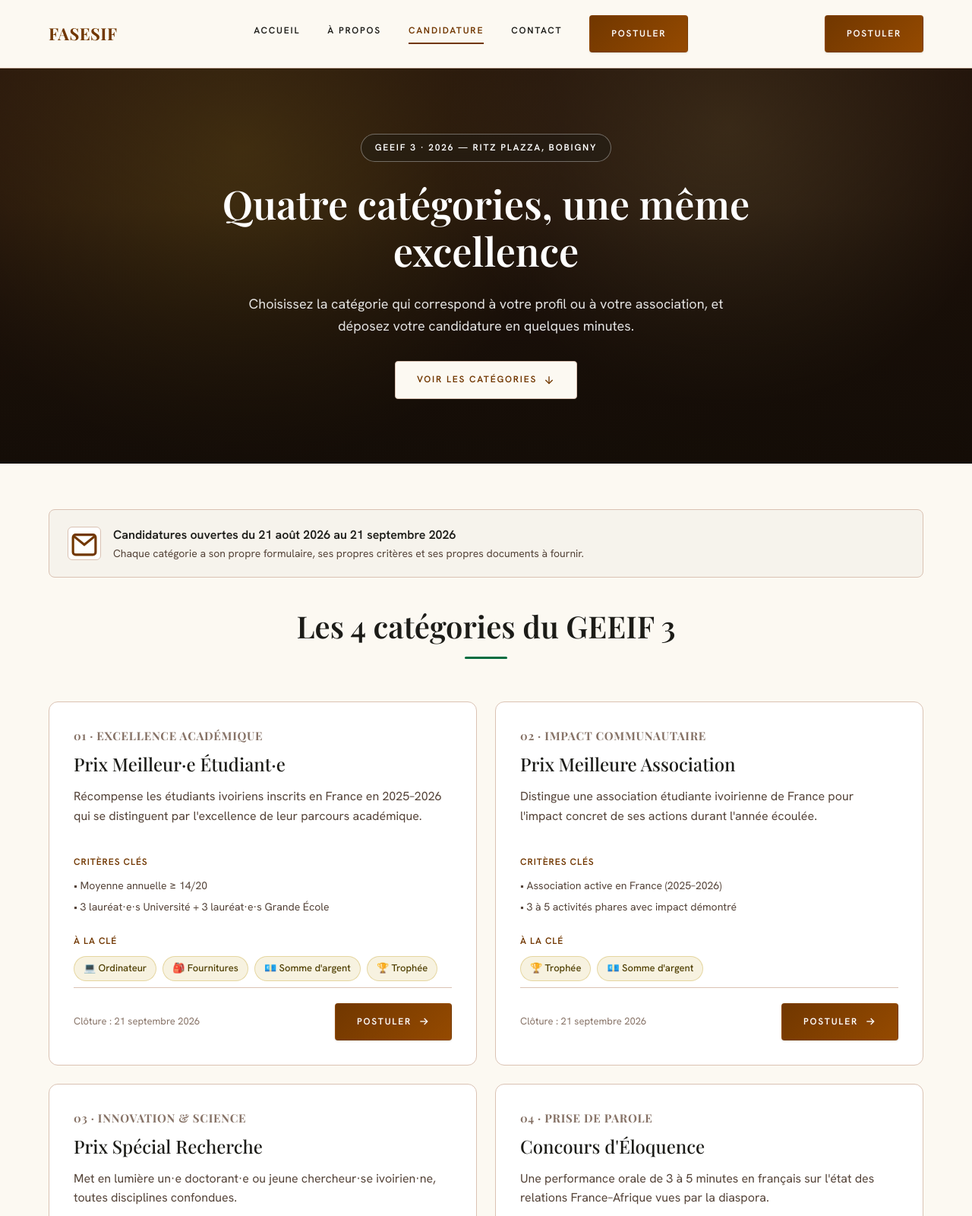
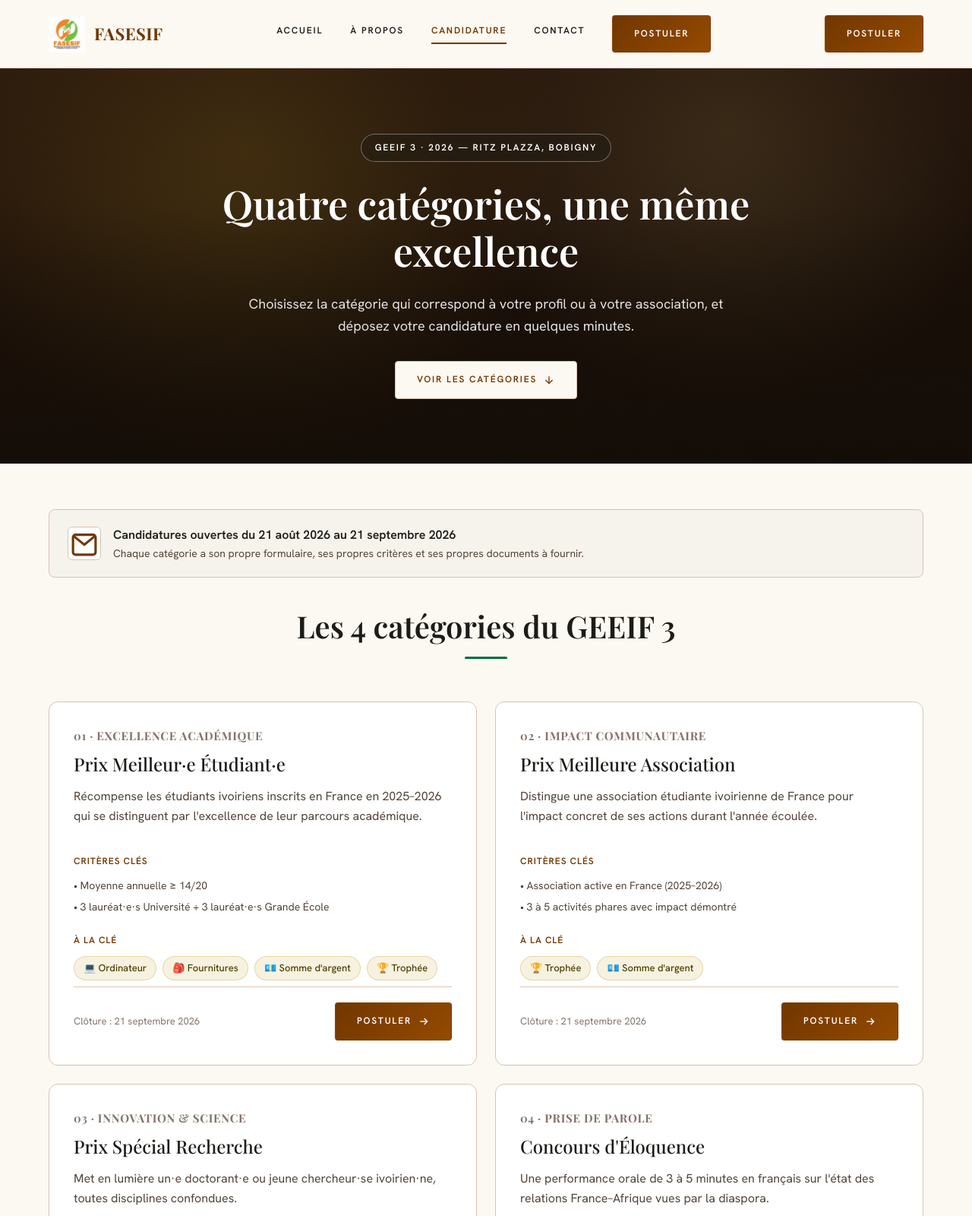
Before and after one commit to Boristanoh/fasesif, a plain HTML site: page candidature.html in a window 1280 px wide. Shown: the top 1600 px of the page at 76% size. Drawn offline with nearby package versions, Linux system fonts and the light colour scheme.

Commit message:
logo commit

```diff
--- a/candidature.html
+++ b/candidature.html
@@ -12,13 +12,17 @@
 <link rel="stylesheet" href="css/base.css">
 <link rel="stylesheet" href="css/components.css">
 <link rel="stylesheet" href="css/pages.css">
+
+<!-- AOS CSS -->
+<link rel="stylesheet" href="https://unpkg.com/aos@next/dist/aos.css" />
+
 </head>
 <body>
 <a class="skip-link" href="#main">Aller au contenu</a>
 
 <header class="site-header">
   <div class="container site-header__inner">
-    <a href="index.html" class="site-header__logo">FASESIF</a>
+    <a href="index.html" class="site-header__logo"> <img src="assets/img/logo.jpg" alt=""> <span>FASESIF</span></a>
     <nav class="site-nav" data-nav>
       <a class="site-nav__link" href="index.html">Accueil</a>
       <a class="site-nav__link" href="a-propos.html">À Propos</a>
@@ -72,7 +76,7 @@
       <div class="category-grid">
 
         <!-- 01 — Étudiant -->
-        <div class="card category-card">
+        <div class="card category-card" data-aos="flip-up">
           <span class="category-card__number">01 · EXCELLENCE ACADÉMIQUE</span>
           <h3 class="headline-md category-card__title">Prix Meilleur·e Étudiant·e</h3>
           <p class="body-md category-card__desc">Récompense les étudiants ivoiriens inscrits en France en 2025–2026 qui se distinguent par l'excellence de leur parcours académique.</p>
@@ -101,7 +105,7 @@
         </div>
 
         <!-- 02 — Association -->
-        <div class="card category-card">
+        <div class="card category-card" data-aos="flip-down">
           <span class="category-card__number">02 · IMPACT COMMUNAUTAIRE</span>
           <h3 class="headline-md category-card__title">Prix Meilleure Association</h3>
           <p class="body-md category-card__desc">Distingue une association étudiante ivoirienne de France pour l'impact concret de ses actions durant l'année écoulée.</p>
@@ -128,7 +132,7 @@
         </div>
 
         <!-- 03 — Recherche -->
-        <div class="card category-card">
+        <div class="card category-card" data-aos="flip-up">
           <span class="category-card__number">03 · INNOVATION & SCIENCE</span>
           <h3 class="headline-md category-card__title">Prix Spécial Recherche</h3>
           <p class="body-md category-card__desc">Met en lumière un·e doctorant·e ou jeune chercheur·se ivoirien·ne, toutes disciplines confondues.</p>
@@ -155,7 +159,7 @@
         </div>
 
         <!-- 04 — Éloquence -->
-        <div class="card category-card">
+        <div class="card category-card" data-aos="flip-down">
           <span class="category-card__number">04 · PRISE DE PAROLE</span>
           <h3 class="headline-md category-card__title">Concours d'Éloquence</h3>
           <p class="body-md category-card__desc">Une performance orale de 3 à 5 minutes en français sur l'état des relations France–Afrique vues par la diaspora.</p>
@@ -210,5 +214,17 @@
 
 <script src="js/config.js"></script>
 <script src="js/main.js"></script>
+
+
+<!-- AOS JS -->
+<script src="https://unpkg.com/aos@next/dist/aos.js"></script>
+<script>
+  AOS.init({
+    duration: 800,
+    once: false, // <-- Rejoue l'animation au scroll montant et descendant
+    easing: 'ease-out-cubic',
+  });
+</script>
+
 </body>
 </html>
--- a/css/components.css
+++ b/css/components.css
@@ -13,22 +13,48 @@
   -webkit-backdrop-filter: blur(12px);
   border-bottom: 1px solid var(--color-outline-variant);
 }
-
 .site-header__inner {
   display: flex;
   align-items: center;
   justify-content: space-between;
   gap: var(--gutter);
   padding-block: 20px;
+  flex-wrap: nowrap; /* Empêche le passage à la ligne des éléments */
 }
 
+.site-header__logo {
+  display: inline-flex;
+  align-items: center;  /* Aligne verticalement le texte et l'image */
+  gap: 12px;             /* Espace entre l'image et le texte */
+  font-family: var(--font-display);
+  font-size: 22px;
+  font-weight: 700;
+  letter-spacing: 0.02em;
+  color: var(--color-primary);
+  text-decoration: none; /* Empêche le soulignement */
+}
+
+.site-header__logo img {
+  height: 40px; /* Réduit un chouïa la hauteur si c'est encore trop large */
+  width: auto;
+}
+
+/*
 .site-header__logo {
   font-family: var(--font-display);
   font-size: 22px;
   font-weight: 700;
   letter-spacing: 0.02em;
   color: var(--color-primary);
+
+} */
+ .site-header__logo img {
+  height: 48px;
+  width: auto;
+  display: block;
+  flex-shrink: 0;
 }
+
 
 .site-nav {
   display: flex;
@@ -121,9 +147,10 @@
   .site-nav .btn {
     display: inline-flex;
     margin-top: 12px;
-    width: 100%; /* S'assure que le bouton prend la largeur si besoin */
+    width: 100%;
     justify-content: center;
   }
+
 }
 
 /* ---- Buttons -------------------------------------------------------------- */
--- a/js/main.js
+++ b/js/main.js
@@ -113,7 +113,7 @@
       if (!url) {
         if (feedback) {
           feedback.style.color = "var(--color-error)";
-          feedback.textContent = "Le site n'est pas encore connecté à Google Sheets. Configurez js/config.js (voir README.md).";
+          feedback.textContent = "Erreur lors de l'envoi de la candidature. Veuillez réessayer s'il vous plaît.";
         }
         return;
       }
```
Also changed, not shown: a-propos.html (+1 -1 lines), candidature-association.html (+1 -1 lines), candidature-eloquence.html (+1 -1 lines), candidature-etudiant.html (+1 -1 lines), candidature-recherche.html (+1 -1 lines), confidentialite.html (+1 -1 lines), contact.html (+1 -1 lines), index.html (+1 -1 lines), mentions-legales.html (+1 -1 lines), merci.html (+1 -1 lines), assets/img/about-gala.jpg (added), assets/img/logo.jpg (added).
